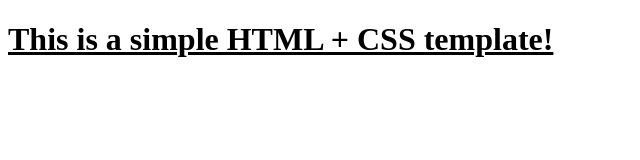
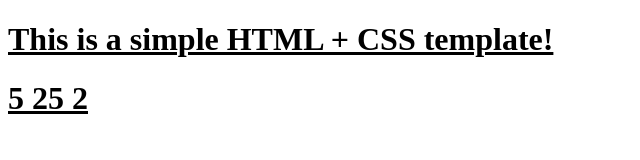
Before and after one commit to depawatsave-eng/first, a website: page index.html in a window 1280 px wide. Shown: the whole page, without its empty margins (0-640 px from the left). Drawn offline with Linux system fonts and the light colour scheme.

Commit message:
Add additional heading to index.html

```diff
--- a/index.html
+++ b/index.html
@@ -9,5 +9,6 @@
   </head>
   <body>
     <h1>This is a simple HTML + CSS template!</h1>
+    <h1> 5 25 2</h1>
   </body>
 </html>
```
